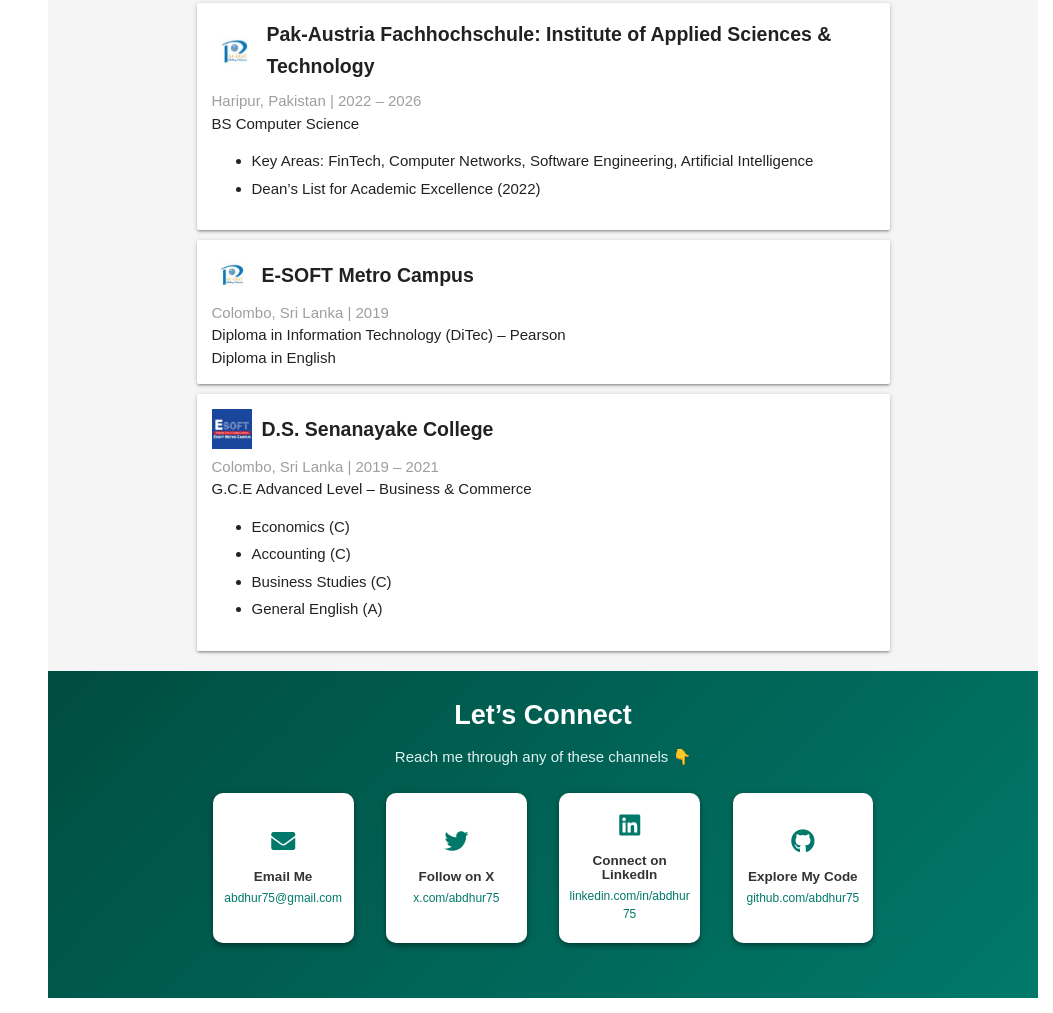
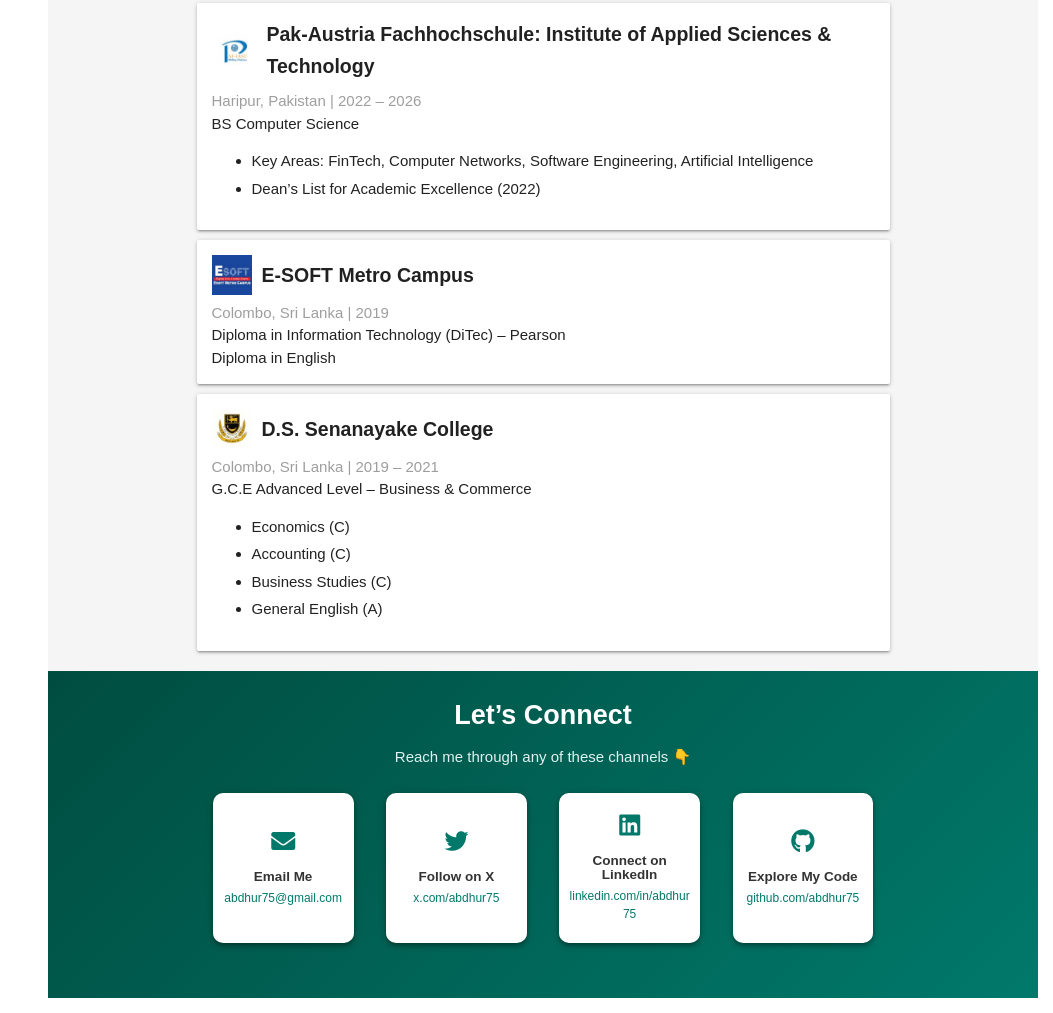
Before and after one commit to abdhur75/abdhur75, a plain HTML site: page index.html in a window 1280 px wide. Shown: the part 2620-3633 px from the top of the page, without its empty margins (227-1280 px from the left). Drawn offline with nearby package versions, Linux system fonts and the light colour scheme.

Commit message:
Update index.html

```diff
--- a/index.html
+++ b/index.html
@@ -468,7 +468,7 @@
           <div class="card-content">
             <div class="valign-wrapper">
               <a href="https://esoft.lk/" target="_blank">
-                <img src="Images/paf_iast_logo.jpg" alt="ESOFT Logo" style="width:40px; height:40px; margin-right:10px;">
+                <img src="Images/Esoft.jpg" alt="ESOFT Logo" style="width:40px; height:40px; margin-right:10px;">
               </a>
               <span class="card-title" style="font-size:1.3rem; font-weight:600;">
                 E-SOFT Metro Campus
@@ -483,7 +483,7 @@
           <div class="card-content">
             <div class="valign-wrapper">
               <a href="http://www.dssenanayakecollege.lk/" target="_blank">
-                <img src="Images/Esoft.jpg" alt="DS Senanayake Logo" style="width:40px; height:40px; margin-right:10px;">
+                <img src="Images/DS.jpg" alt="DS Senanayake Logo" style="width:40px; height:40px; margin-right:10px;">
               </a>
               <span class="card-title" style="font-size:1.3rem; font-weight:600;">
                 D.S. Senanayake College
```
